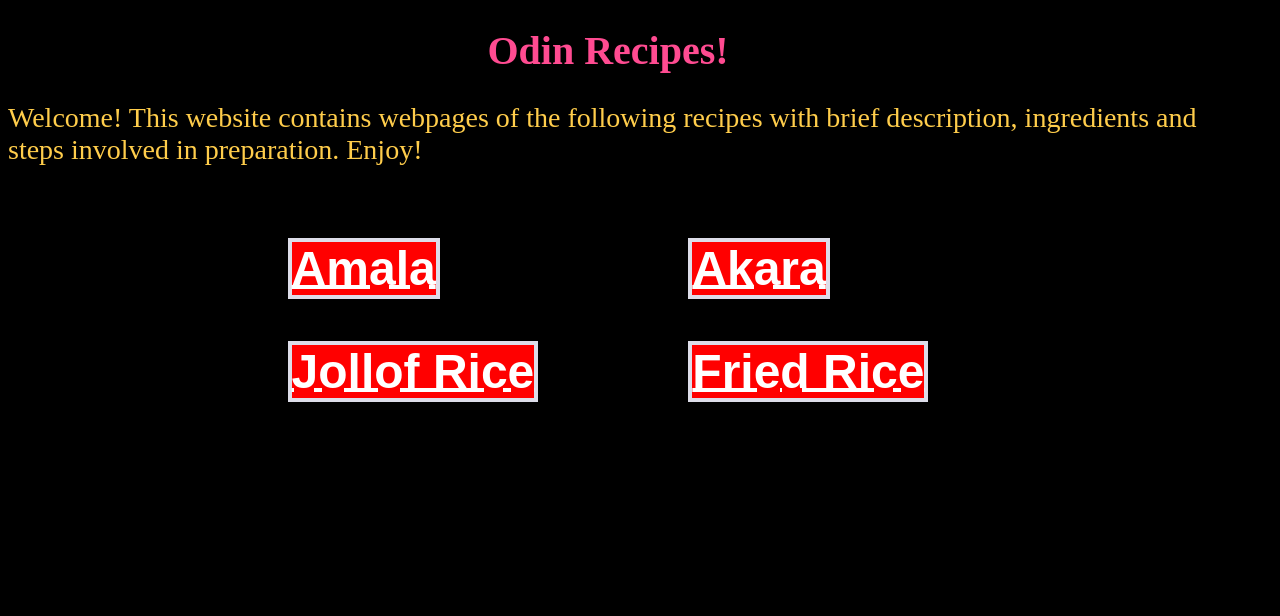
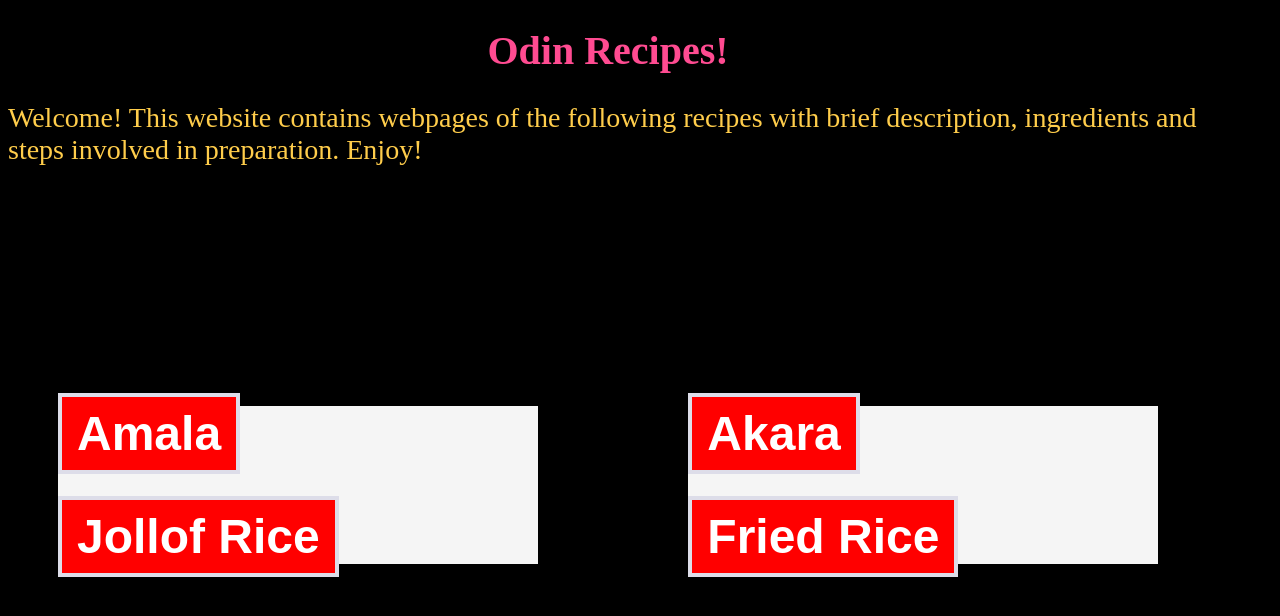
Before and after one commit to olabiyitobidavid/odin-recipes, a plain HTML site: page index.html in a window 1280 px wide. Shown: the top 616 px of the page. Drawn offline with Linux system fonts and the light colour scheme.

Commit message:
Creating another flex exercise

```diff
--- a/styles.css
+++ b/styles.css
@@ -1,4 +1,6 @@
 body {
+    /* max-width: 1200px; */
+    /* max-height: 600px; */
     background-color:black;
     color: #0802A3;
     padding-right: 5%;
@@ -57,13 +59,15 @@ footer{
 
 .mm {
     position: absolute;
+    padding: 5px;
     margin: 5% 40% 0% 45%;
 }
 .home{
     display: flex;
-    justify-content: center;
+    justify-content: space-between;
+   align-items: center;
     gap: 75px;
-    margin: 75px auto;
+    margin: 20% 50px;
     /* max-width: 200px; */
     /* max-height: 100px; */
     /* flex-direction: column; */
@@ -81,14 +85,16 @@ footer{
 }
 .home a{
     flex:auto;
-    padding: 20% auto;
-    /* margin: 0 auto; */
-    text-underline-offset: 0;
+    padding: 10px 15px;
+    /* margin: 50% 0%; */
+    /* text-underline-offset: 0; */
+    text-decoration: none;
     border: 4px solid #dddde9 ;
     background:rgb(255, 0, 0);
 }
 .home div{
     border: 0px solid #dddde9 ;
-    background: ;
+    background: whitesmoke;
+    flex:auto;
 
 }
```
